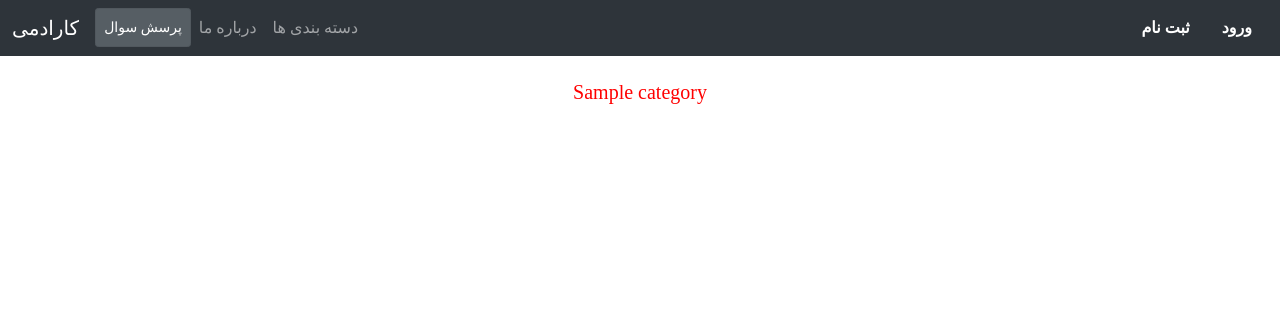
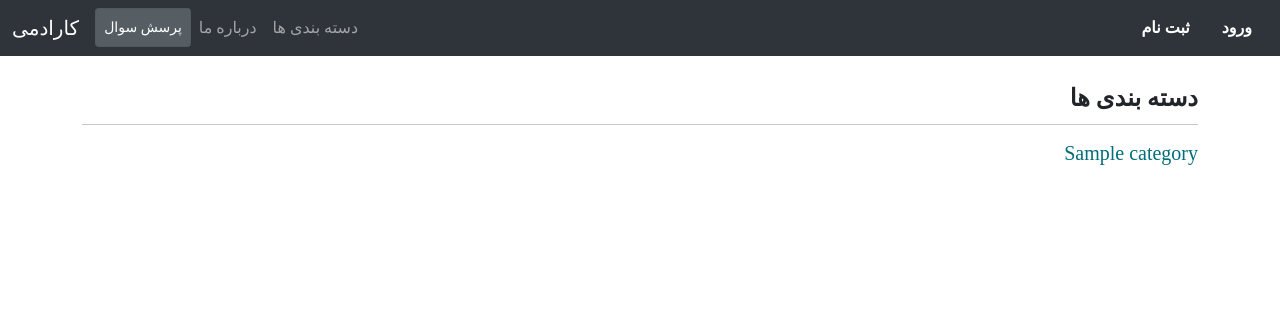
Before and after one commit to amir-mhd/karademy_question_answer, a Django app: page /category_list/ in a window 1280 px wide. Shown: the top 316 px of the page. Run offline with Django 3.2, Linux system fonts and the light colour scheme; tables that the repository leaves empty hold one stand-in row (values such as "Sample post"); some libraries are stand-ins or nearby versions; some web fonts are replaced.

Commit message:
adding some style to vategory related pages

```diff
--- a/question/views.py
+++ b/question/views.py
@@ -98,7 +98,11 @@ class CategoryArticlesList(ListView):
     template_name = "question/category_article_list.html"
     context_object_name = "category_list"
 
+    # using (get_quesryset) instead of using (model) to customize the query
     def get_queryset(self):
+        """
+        customize the queryset by using the (category) passed with the url
+        """
         content = {
             "category": self.kwargs['category'],
             "questions": Question.objects.filter(category__id=self.kwargs["id"]),
--- a/templates/question/category_list.html
+++ b/templates/question/category_list.html
@@ -8,28 +8,39 @@
 
     <style>
 
-        .category {
-            margin: auto;
-            /* background-color: yellow; */
-            width: fit-content;
+        .container {
+            direction: rtl;
         }
 
+        div.question {
 
-        h5 {
-            margin: auto;
+            width: fit-content;
+            /* background-color: blueviolet; */
         }
 
         a {
             text-decoration: none;
-            color: red;
+            color: #006d77;
+        }
+
+        a:hover {
+            color: #ef233c;
+        }
+
+        legend {
+            font-weight: 800;
         }
 
     </style>
 
     <br>
-    <div class="category">
+    <div class="container">
+        <legend>دسته بندی ها</legend>
+        <hr>
         {% for category in categories %}
-            <h5><a href="{% url 'category_articles_list' category.id category.slug %}" class="link">{{ category.name }}</a></h5>
+            <div class="question">
+                <h5><a href="{% url 'category_articles_list' category.id category.slug %}" class="link">{{ category.name }}</a></h5>
+            </div>
         {% endfor %}
     </div>
 {% endblock content %}
--- a/templates/question/question_detail.html
+++ b/templates/question/question_detail.html
@@ -70,7 +70,7 @@
             <p class="badge bg-secondary">تعداد بازدید >> {% get_hit_count for question %}</p>
             {% if question.category %}
                 <div class="category">
-                    <p>دسته بندی: <a href="#" class="link">{{question.category}}</a></p>
+                    <p>دسته بندی: {{question.category}}</p>
                 </div>
             {% endif %}
         </div>
```
Also changed, not shown: templates/question/category_article_list.html (+10 -6 lines).
